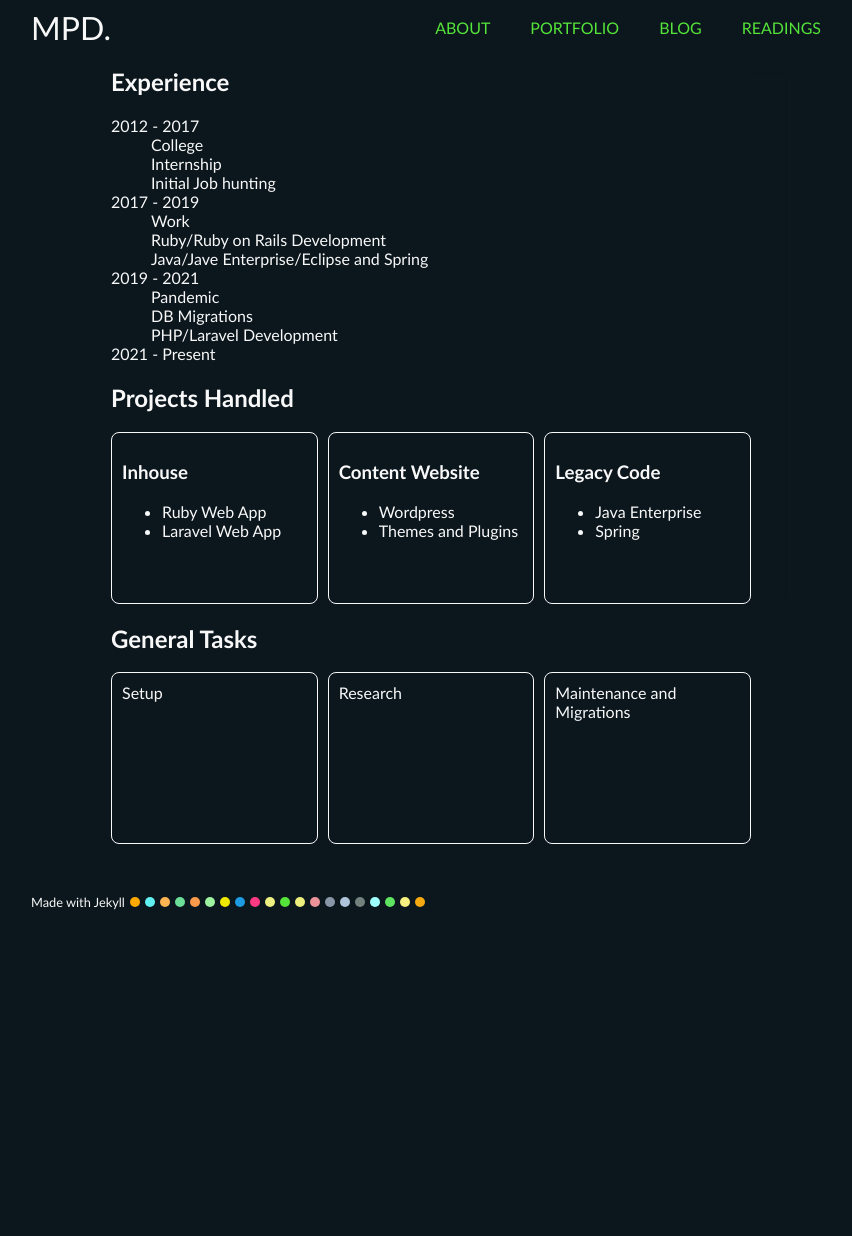
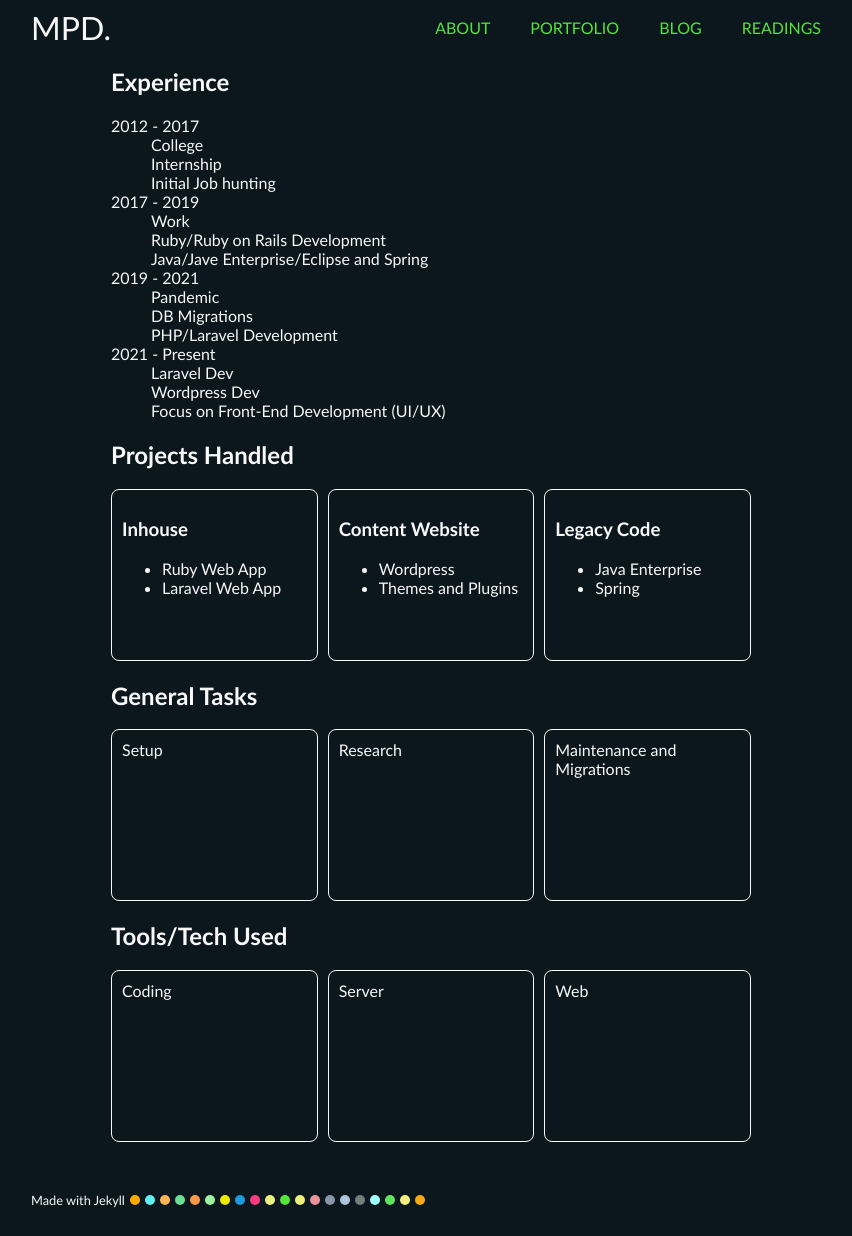
Before and after one commit to mpdagang/mpdagang.github.io, a Jekyll site: the page built from _pages/portfolio.html, in a window 1280 px wide. Shown: the whole page, without its empty margins (209-1061 px from the left). Built offline with Jekyll 4.4.1, drawn with Linux system fonts in a browser that asks for light colours; before the commit the page ends 938 px from its top, so only the background shows below that.

Commit message:
Add general content
- initial entry to Readings page
- add sections and details on portfolio

```diff
--- a/_pages/portfolio.html
+++ b/_pages/portfolio.html
@@ -1,9 +1,12 @@
 ---
+title: Portfolio
 permalink: /portfolio/
 ---
 
 <article class="mp-con mp-w-m p-portfolio">
-  <div class="test">
+  <div class="test"> <!-- test START -->
+
+    <!-- EXPERIENCE -->
     <h2>Experience</h2>
     <dl>
       <dt>2012 - 2017</dt>
@@ -19,8 +22,12 @@ permalink: /portfolio/
         <dd>DB Migrations</dd>
         <dd>PHP/Laravel Development</dd>
       <dt>2021 - Present</dt>
-        <dd></dd>
+        <dd>Laravel Dev</dd>
+        <dd>Wordpress Dev</dd>
+        <dd>Focus on Front-End Development (UI/UX)</dd>
     </dl>
+
+    <!-- PROJECTS -->
     <h2>Projects Handled</h2>
     <div class="card-list">
       <div class="card-item">
@@ -45,13 +52,27 @@ permalink: /portfolio/
         </ul>
       </div>
     </div>
+
+    <!-- GENERAL -->
     <h2>General Tasks</h2>
     <div class="card-list">
       <div class="card-item">Setup</div>
       <div class="card-item">Research</div>
       <div class="card-item">Maintenance and Migrations</div>
     </div>
-  </div>
+
+    <!-- TOOLS -->
+    <h2>Tools/Tech Used</h2>
+    <div class="card-list">
+      <div class="card-item">Coding</div>
+      <div class="card-item">Server</div>
+      <div class="card-item">Web</div>
+    </div>
+
+
+  </div> <!-- test END -->
+
+<!-- More Details Panel -->
 <div class="p-h-panel">
   <p>Hello, writing this little easter egg behind all this content just because.</p>
   <p>Although, someone learned enough would know how to see this anyway.</p>
```
Also changed, not shown: _pages/readings.html (+12 -1 lines).
